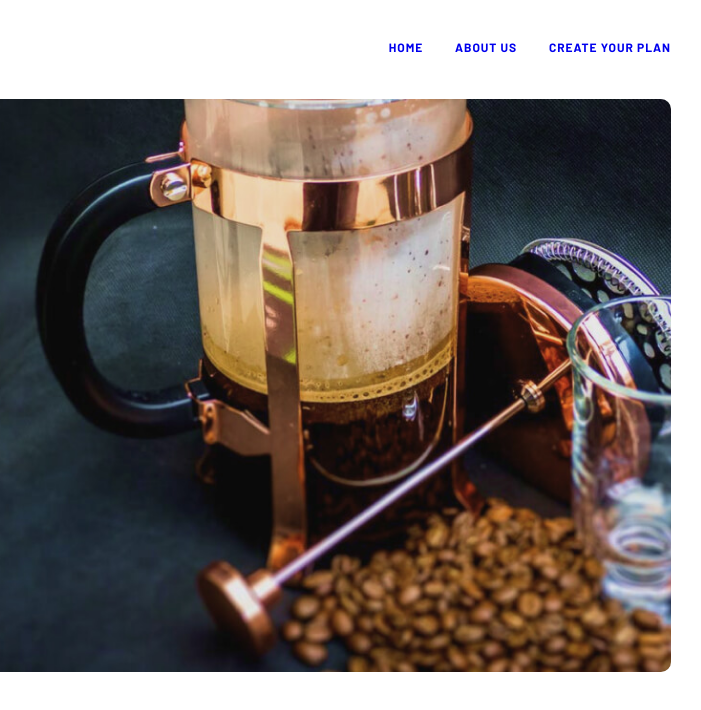
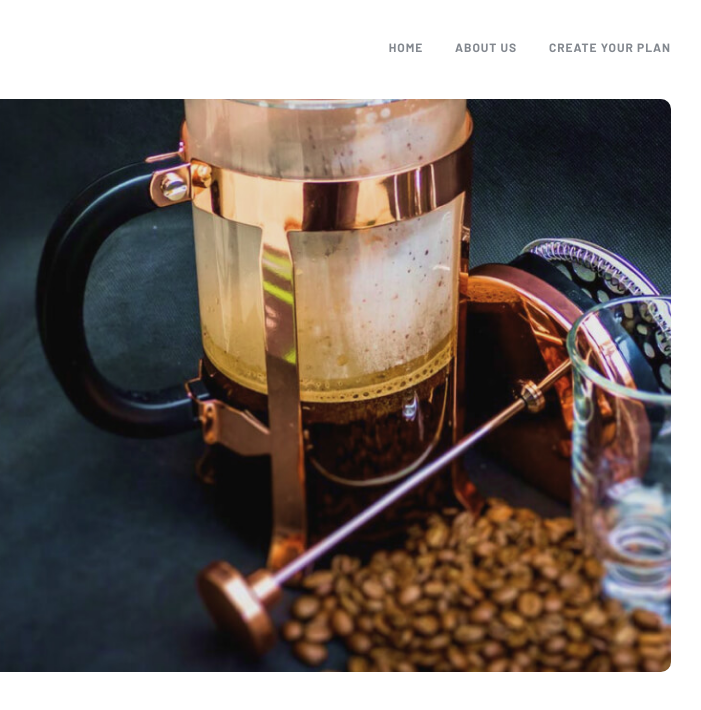
Before and after one commit to SayramovAzizbek/Azizbek-Coffee-Roasters2, a plain HTML site: page index.html in a window 1280 px wide. Shown: the full height of the page, 579-1280 px from the left. Drawn offline with Linux system fonts and the light colour scheme.

Commit message:
Add color to header links

```diff
--- a/css/main.css
+++ b/css/main.css
@@ -147,6 +147,7 @@ header {
   line-height: 15px;
   letter-spacing: 0.923077px;
   text-transform: uppercase;
+  color: #83888F;
 }
 
 .sitenav__item:not(:last-child) {
```
